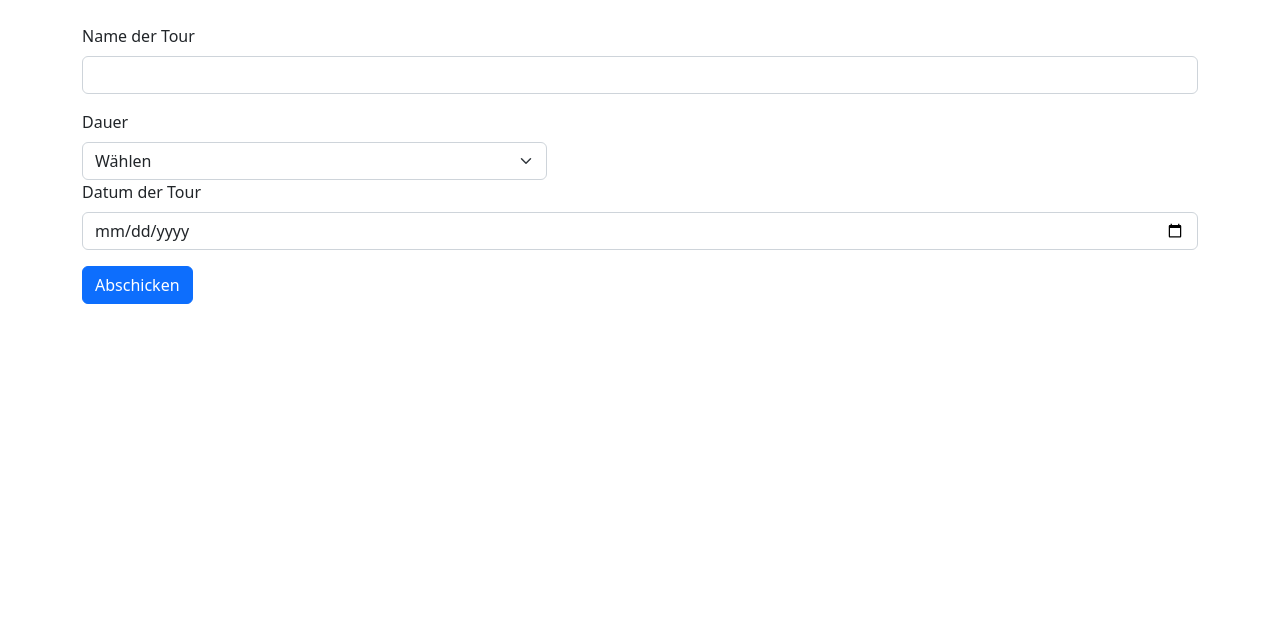
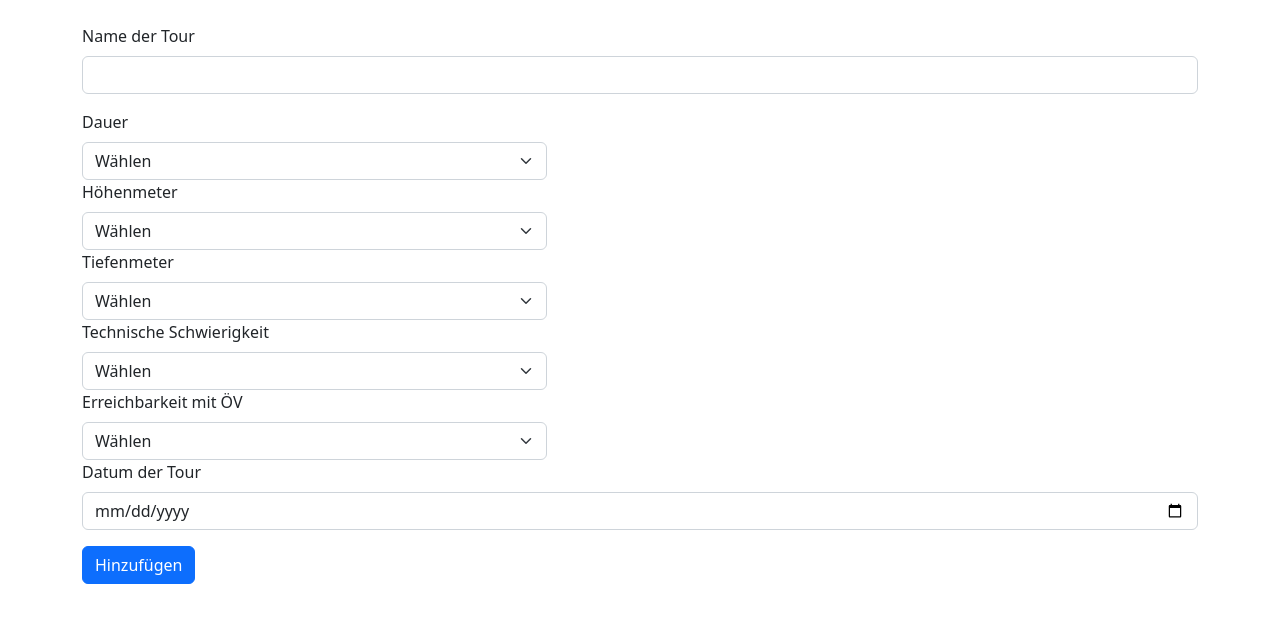
Before and after one commit to milivanili300/Tourenplaner, a Flask app: page /add in a window 1280 px wide. Shown: the part 73-696 px from the top of the page. Run offline with Flask 2, Linux system fonts and the light colour scheme; some libraries are stand-ins or nearby versions.

Commit message:
6. Commit 12.12.22

```diff
--- a/Tourenplaner/templates/neue_tour.html
+++ b/Tourenplaner/templates/neue_tour.html
@@ -7,23 +7,70 @@
       <form method="POST" class="row justify-content-center">
         <div class="col-5">
             <label for="Dauer" class="form-label">Dauer</label>
-                <select id="dauer" name="dauer" class="form-select">
+                <select id="Dauer" name="dauer" class="form-select">
                     <option selected>Wählen</option>
-                    <option value="<1"><1h</option>
-                    <option value="dark red">Bordeaux</option>
-                    <option value="purple">Violett</option>
-                    <option value="lavender">Lavendel</option>
-                    <option value="light blue">Hellblau</option>
-                    <option value="navy">Dunkelblau</option>
+                    <option value="<1"><1 Stunden</option>
+                    <option value="1">1-2 Stunden</option>
+                    <option value="2">2-3 Stunden</option>
+                    <option value="3"> >3 Stunden</option>
+                    <option value="4">Dauer egal</option>
+
+                </select>
+        </div>
+      </form>
+
+        <div class="col-5">
+            <label for="Höhenmeter" class="form-label">Höhenmeter</label>
+                <select id="Höhenmeter" name="Höhenmeter" class="form-select">
+                    <option selected>Wählen</option>
+                    <option value="<1"><1 Stunden</option>
+                    <option value="1">1-2 Stunden</option>
+                    <option value="2">2-3 Stunden</option>
+                    <option value="3"> >3 Stunden</option>
+                    <option value="4">Dauer egal</option>
 
                 </select>
         </div>
 
+        <div class="col-5">
+            <label for="Tiefenmeter" class="form-label">Tiefenmeter</label>
+                <select id="Tiefenmeter" name="Tiefenmeter" class="form-select">
+                    <option selected>Wählen</option>
+                    <option value="<1"><1 Stunden</option>
+                    <option value="1">1-2 Stunden</option>
+                    <option value="2">2-3 Stunden</option>
+                    <option value="3"> >3 Stunden</option>
+                    <option value="4">Dauer egal</option>
+
+                </select>
+        </div>
+
+            <div class="col-5">
+            <label for="Technische Schwierigkeit" class="form-label">Technische Schwierigkeit</label>
+                <select id="Technische Schwierigkeit" name="Technische Schwierigkeit" class="form-select">
+                    <option selected>Wählen</option>
+                    <option value="<1"><1 Stunden</option>
+                    <option value="1">1-2 Stunden</option>
+                    <option value="2">2-3 Stunden</option>
+                    <option value="3"> >3 Stunden</option>
+                    <option value="4">Dauer egal</option>
+
+                </select>
+        </div>
+                <div class="col-5">
+            <label for="ÖV" class="form-label">Erreichbarkeit mit ÖV</label>
+                <select id="ÖV" name="ÖVt" class="form-select">
+                    <option selected>Wählen</option>
+                    <option value="1">Ja</option>
+                    <option value="0">Nein</option>
+                </select>
+        </div>
   <div class="mb-3">
     <label for="deadline" class="form-label">Datum der Tour</label>
     {# todo: Datumsanzeige in HTML von US Format in DE Format umwandeln. #}
     <input type="date" class="form-control" id="deadline" name="deadline">
   </div>
-  <button type="submit" class="btn btn-primary">Abschicken</button>
+  <button type="submit" class="btn btn-primary">Hinzufügen</button>
 </form>
+
 {% include "footer.jinja" %}
```
Also changed, not shown: Tourenplaner/templates/kategorisierung.html (+21 -21 lines).
